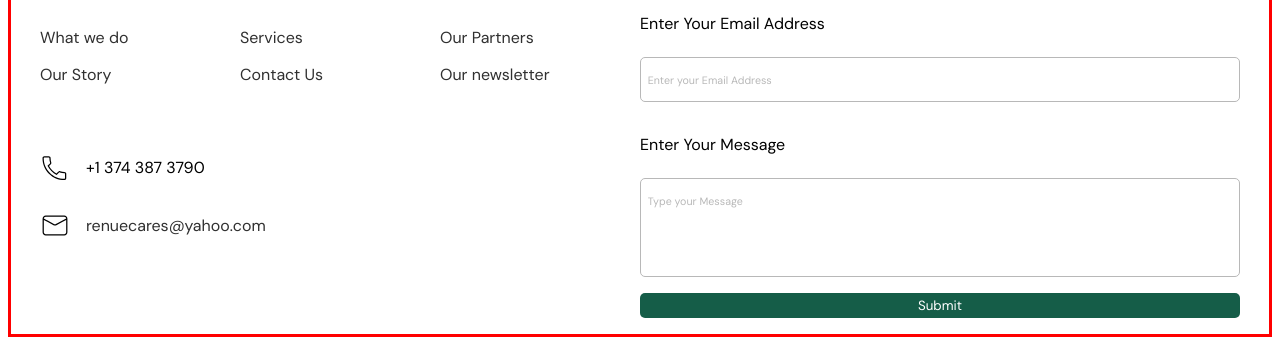
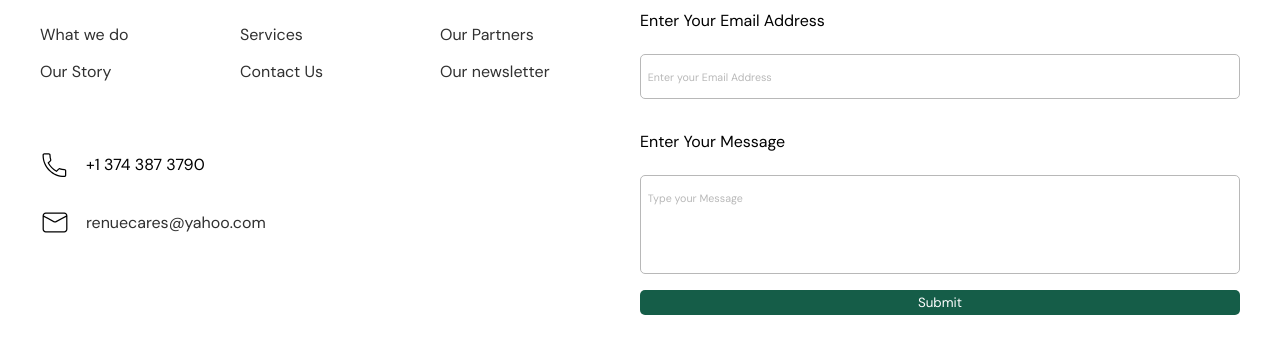
Before and after one commit to Donchuks02/collab001, a plain HTML site: page index.html in a window 1280 px wide. Shown: the part 3025-3370 px from the top of the page. Drawn offline with Linux system fonts and the light colour scheme.

Commit message:
removed the footer border

```diff
--- a/assets/css/style.css
+++ b/assets/css/style.css
@@ -257,9 +257,7 @@ img {
 
 /* ///////////////////////////////////////////////////////// */
 /* FOOTER SECTION */
-footer {
-  border: 3px solid red;
-}
+
 footer {
   margin-top: 1em;
 }
```
